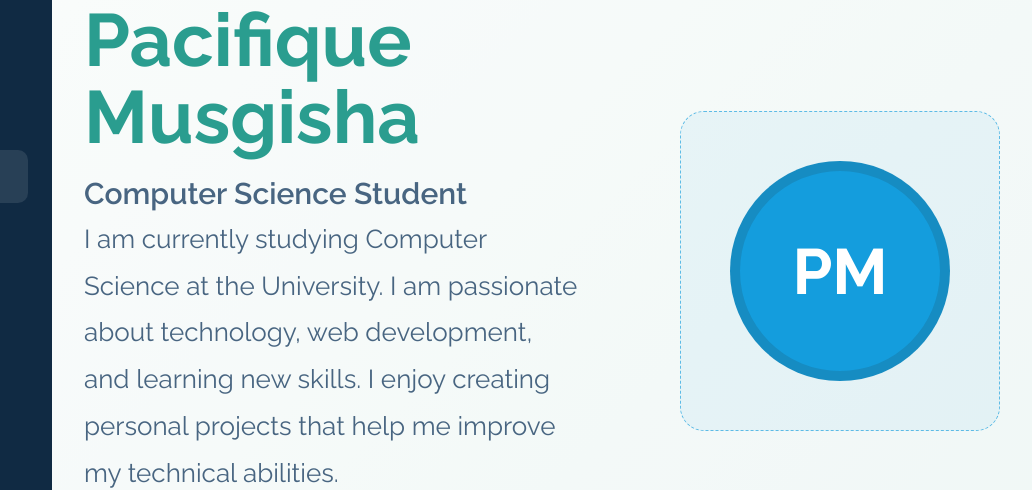
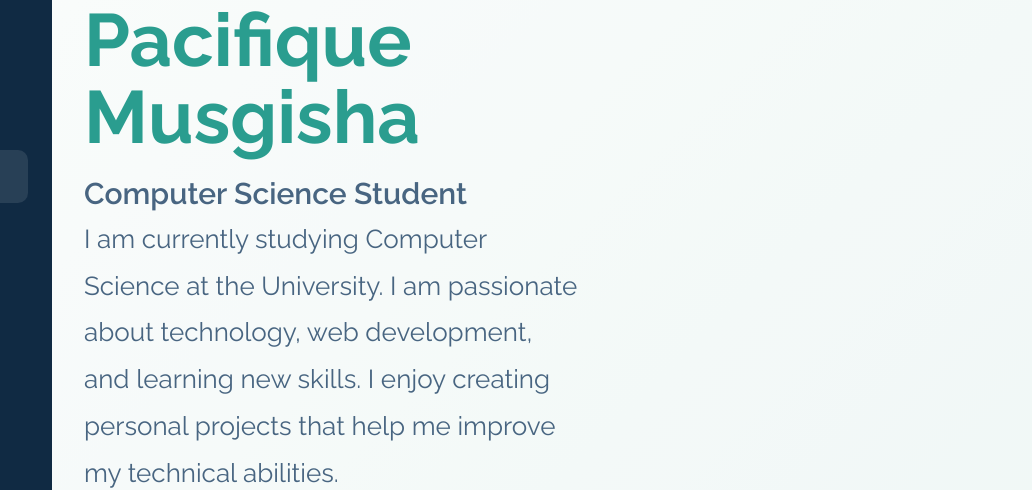
Before and after one commit to ITpacifique/mugishapacifique.github.com, a plain HTML site: page index.html in a window 1280 px wide. Shown: the part 214-704 px from the top of the page, 248-1280 px from the left. Drawn offline with nearby package versions, Linux system fonts and the light colour scheme.

Commit message:
Remove duplicate profile image

```diff
--- a/index.html
+++ b/index.html
@@ -165,12 +165,6 @@
 
                 </div>
 
-            </div>
-
-            <div class="hero-profile-space profile-photo-picker" role="button" tabindex="0" aria-label="Choose a profile photo">
-                <div class="profile-placeholder">
-                    <span>PM</span>
-                </div>
             </div>
 
         </div>
```
